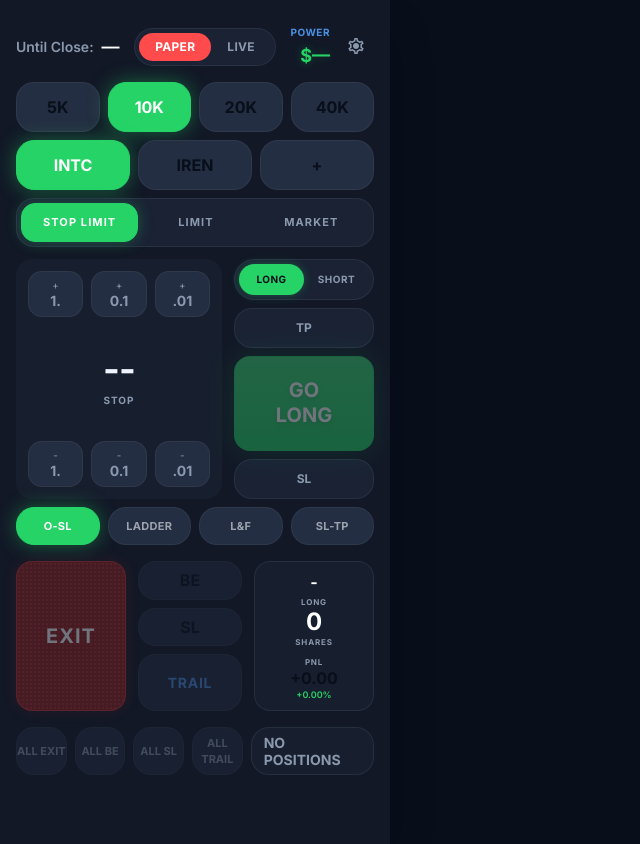
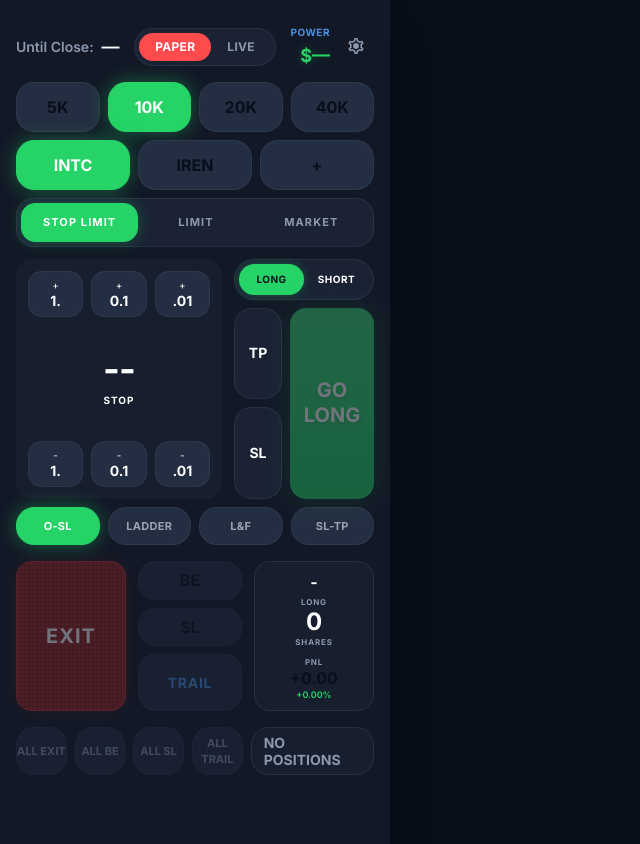
Before and after one commit to vitorcalvi/OneTouchTrader, a React (Vite) app: page / in a window 1280 px wide. Shown: the whole page, without its empty margins (0-640 px from the left). Built offline with nearby package versions, Linux system fonts and the light colour scheme; no server answers.

Commit message:
Resolve merge conflict

```diff
--- a/src/frontend/components/Mobile/MobilePriceAction.tsx
+++ b/src/frontend/components/Mobile/MobilePriceAction.tsx
@@ -63,7 +63,7 @@ export const MobilePriceAction: React.FC<MobilePriceActionProps> = ({
               key={idx}
               onClick={() => onPriceStep?.(item.value)}
               disabled={activeTier === 'M'}
-              className="bg-[#242E42] border border-white/5 rounded-lg py-2 flex flex-col items-center justify-center text-[#8B99AE]"
+              className="bg-[#242E42] border border-white/5 rounded-lg py-2 flex flex-col items-center justify-center text-white"
             >
               <span className="text-[10px] leading-none mb-1">+</span>
               <span className="text-sm font-bold leading-none">{item.label}</span>
@@ -74,12 +74,12 @@ export const MobilePriceAction: React.FC<MobilePriceActionProps> = ({
         {/* Price Display */}
         <div className="flex flex-col items-center justify-center py-2">
           <div
-            className={`text-4xl font-bold tracking-tight ${activeTier === 'L' ? 'cursor-pointer select-none' : ''}`}
+            className={`text-white text-4xl font-bold tracking-tight ${activeTier === 'L' ? 'cursor-pointer select-none' : ''}`}
             onClick={activeTier === 'L' ? () => onPriceRefresh?.(activeTier) : undefined}
           >
             {formattedPrice}
           </div>
-          <div className="text-[#8B99AE] text-[10px] font-bold tracking-widest mt-1">STOP</div>
+          <div className="text-white text-[10px] font-bold tracking-widest mt-1">STOP</div>
         </div>
 
         {/* Down Adjustments */}
@@ -93,7 +93,7 @@ export const MobilePriceAction: React.FC<MobilePriceActionProps> = ({
               key={idx}
               onClick={() => onPriceStep?.(-item.value)}
               disabled={activeTier === 'M'}
-              className="bg-[#242E42] border border-white/5 rounded-lg py-2 flex flex-col items-center justify-center text-[#8B99AE]"
+              className="bg-[#242E42] border border-white/5 rounded-lg py-2 flex flex-col items-center justify-center text-white"
             >
               <span className="text-[10px] leading-none mb-1">-</span>
               <span className="text-sm font-bold leading-none">{item.label}</span>
@@ -113,7 +113,7 @@ export const MobilePriceAction: React.FC<MobilePriceActionProps> = ({
             className={`flex-1 text-[10px] font-bold tracking-wider py-2 rounded-full ${
               positionSide === 'long'
                 ? 'bg-[#25D366] text-[#0A101C] shadow-[0_0_10px_rgba(37,211,102,0.3)]'
-                : 'text-[#8B99AE]'
+                : 'text-white'
             }`}
           >
             LONG
@@ -125,29 +125,50 @@ export const MobilePriceAction: React.FC<MobilePriceActionProps> = ({
             className={`flex-1 text-[10px] font-bold tracking-wider py-2 rounded-full ${
               positionSide === 'short'
                 ? 'bg-[#FF4B4B] text-white'
-                : 'text-[#8B99AE]'
+                : 'text-white'
             }`}
           >
             SHORT
           </button>
         </div>
 
-        {/* Top Button (TP for LONG, SL for SHORT) */}
+        {/* GO Button with inline SL/TP buttons */}
+        <div className="flex gap-2 flex-1">
+          {/* Secondary Actions Column */}
+          <div className="flex flex-col space-y-2 w-12">
+            {/* Top button: TP for LONG, SL for SHORT */}
             <button
               type="button"
               onClick={positionSide === 'long' ? onToggleTp : onToggleSl}
-          className={`h-10 rounded-xl border font-bold text-xs transition-colors ${
+              className={`flex-1 rounded-xl border font-bold text-sm transition-colors ${
                 positionSide === 'long'
                   ? tpActive
-                ? 'bg-[#25D366]/20 border-[#25D366] text-[#25D366]'
-                : 'bg-[#1A2234] text-[#8B99AE] border-gray-700/50 hover:bg-[#25D366]/20'
+                    ? 'bg-[#25D366]/20 border-[#25D366] text-white'
+                    : 'bg-[#1A2234] text-white border-gray-700/50 hover:bg-[#25D366]/20'
                   : slActive
-                ? 'bg-[#FF4B4B]/20 border-[#FF4B4B] text-[#FF4B4B]'
-                : 'bg-[#1A2234] text-[#8B99AE] border-gray-700/50 hover:bg-[#FF4B4B]/20'
+                    ? 'bg-[#FF4B4B]/20 border-[#FF4B4B] text-white'
+                    : 'bg-[#1A2234] text-white border-gray-700/50 hover:bg-[#FF4B4B]/20'
               }`}
             >
               {positionSide === 'long' ? 'TP' : 'SL'}
             </button>
+            {/* Bottom button: SL for LONG, TP for SHORT */}
+            <button
+              type="button"
+              onClick={positionSide === 'long' ? onToggleSl : onToggleTp}
+              className={`flex-1 rounded-xl border font-bold text-sm transition-colors ${
+                positionSide === 'long'
+                  ? slActive
+                    ? 'bg-[#FF4B4B]/20 border-[#FF4B4B] text-white'
+                    : 'bg-[#1A2234] text-white border-gray-700/50 hover:bg-[#FF4B4B]/20'
+                  : tpActive
+                    ? 'bg-[#25D366]/20 border-[#25D366] text-white'
+                    : 'bg-[#1A2234] text-white border-gray-700/50 hover:bg-[#25D366]/20'
+              }`}
+            >
+              {positionSide === 'long' ? 'SL' : 'TP'}
+            </button>
+          </div>
 
           {/* GO Button */}
           <button
@@ -166,23 +187,7 @@ export const MobilePriceAction: React.FC<MobilePriceActionProps> = ({
               {positionSide === 'long' ? 'LONG' : 'SHORT'}
             </span>
           </button>
-
-        {/* Bottom Button (SL for LONG, TP for SHORT) */}
-        <button
-          type="button"
-          onClick={positionSide === 'long' ? onToggleSl : onToggleTp}
-          className={`h-10 rounded-xl border font-bold text-xs transition-colors ${
-            positionSide === 'long'
-              ? slActive
-                ? 'bg-[#FF4B4B]/20 border-[#FF4B4B] text-[#FF4B4B]'
-                : 'bg-[#1A2234] text-[#8B99AE] border-gray-700/50 hover:bg-[#FF4B4B]/20'
-              : tpActive
-                ? 'bg-[#25D366]/20 border-[#25D366] text-[#25D366]'
-                : 'bg-[#1A2234] text-[#8B99AE] border-gray-700/50 hover:bg-[#25D366]/20'
-          }`}
-        >
-          {positionSide === 'long' ? 'SL' : 'TP'}
-        </button>
+        </div>
       </div>
     </section>
   );
```
Also changed, not shown: 2 other files (tests, documents, lock files or other folders). Lines whose indentation alone changed are shown as unchanged.
